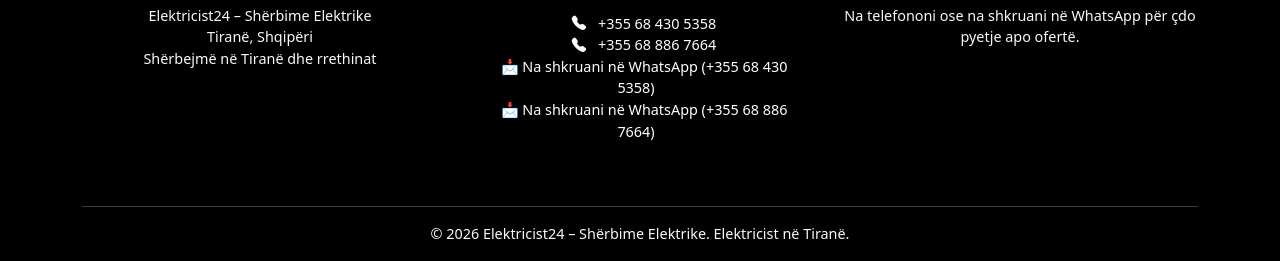
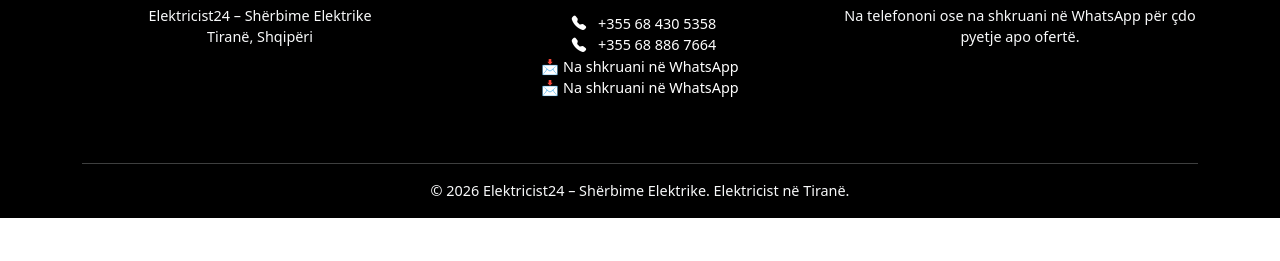
Before and after one commit to fatlindmuhadri/domainname, a plain HTML site: page contact.html in a window 1280 px wide. Shown: the part 1013-1274 px from the top of the page. After the commit the page ends 1231 px from the top, so only its background shows below. Drawn offline with nearby package versions, Linux system fonts and the light colour scheme.

Commit message:
Restore contact.html to original state

```diff
--- a/contact.html
+++ b/contact.html
@@ -136,15 +136,15 @@
     <div class="row">
       <div class="col-md-4 mb-4">
         <h2 class="h5 text-uppercase text-warning">Adresa jonë</h2>
-        <p>Elektricist24 – Shërbime Elektrike<br>Tiranë, Shqipëri<br>Shërbejmë në Tiranë dhe rrethinat</p>
+        <p>Elektricist24 – Shërbime Elektrike<br>Tiranë, Shqipëri<br></p>
       </div>
       <div class="col-md-4 mb-4">
         <h2 class="h5 text-uppercase text-warning">Kontakt</h2>
         <ul class="list-unstyled p-2">
           <li><a href="tel:+355684305358"><i class="bi bi-telephone-fill p-2"></i> +355 68 430 5358</a></li>
           <li><a href="tel:+355688867664"><i class="bi bi-telephone-fill p-2"></i> +355 68 886 7664</a></li>
-          <li><a href="https://wa.me/355684305358" target="_blank" rel="noopener" class="p-2">📩 Na shkruani në WhatsApp (+355 68 430 5358)</a></li>
-          <li><a href="https://wa.me/355688867664" target="_blank" rel="noopener" class="p-2">📩 Na shkruani në WhatsApp (+355 68 886 7664)</a></li>
+          <li><a href="https://wa.me/355684305358" target="_blank" rel="noopener" class="p-2">📩 Na shkruani në WhatsApp </a></li>
+          <li><a href="https://wa.me/355688867664" target="_blank" rel="noopener" class="p-2">📩 Na shkruani në WhatsApp </a></li>
         </ul>
       </div>
       <div class="col-md-4 mb-4">
```
